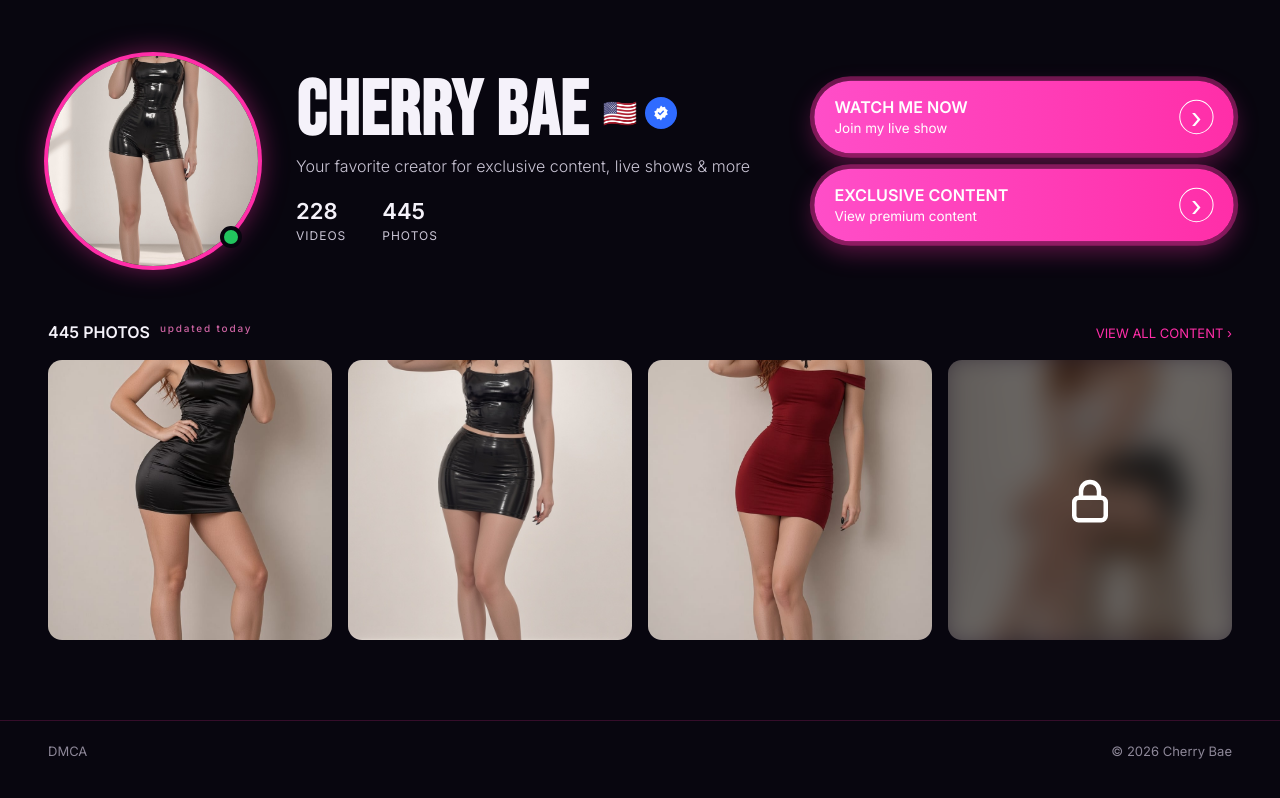
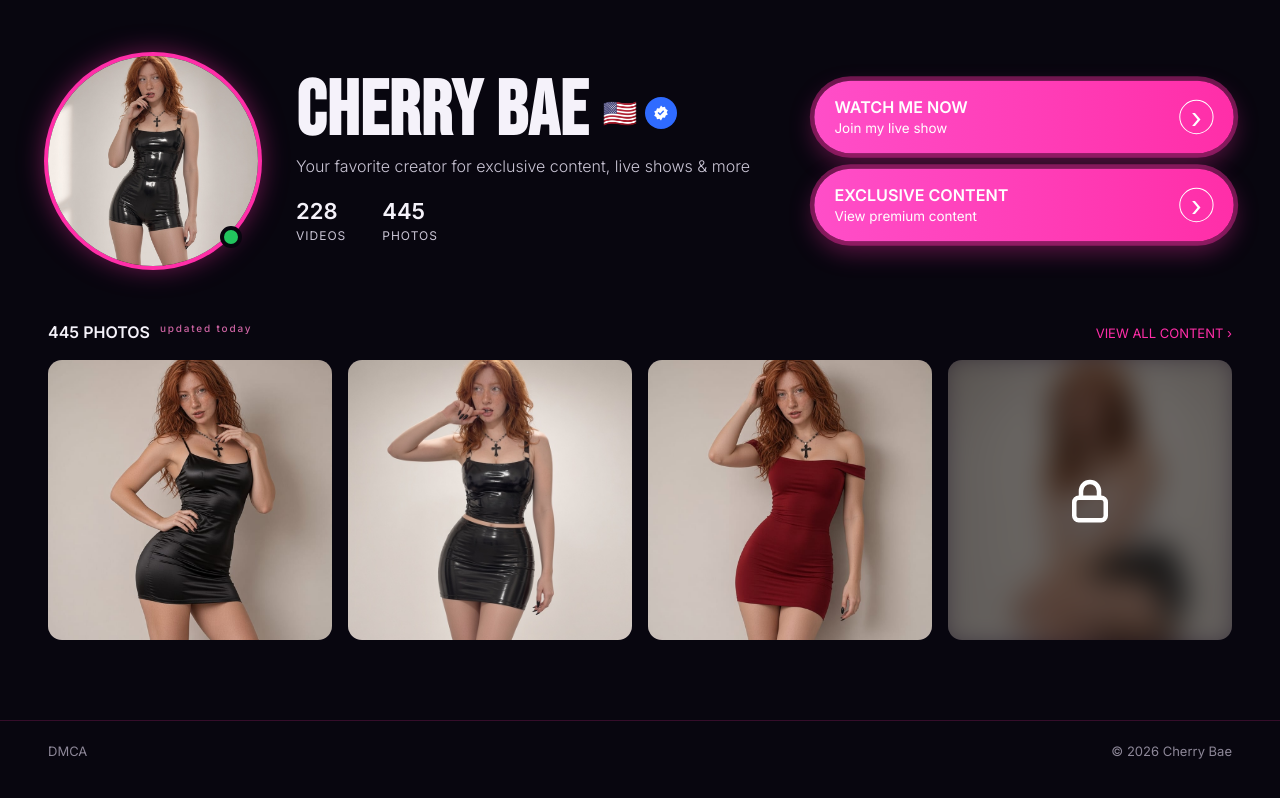
Before and after one commit to duka515/cherrybae, a website: page index.html in a window 1280 px wide. Drawn offline with Linux system fonts and the light colour scheme.

Commit message:
Crop profile and gallery photos to show face

```diff
--- a/css/style.css
+++ b/css/style.css
@@ -5,7 +5,7 @@ html,body{background:var(--bg);color:var(--text);font-family:Inter,system-ui,san
 .hero{display:grid;grid-template-columns:1.4fr .8fr;gap:40px;align-items:center}
 .profile{display:grid;grid-template-columns:220px 1fr;gap:28px;align-items:center}
 .avatar-wrap{position:relative;width:210px;height:210px}
-.avatar{width:210px;height:210px;object-fit:cover;border-radius:50%;box-shadow:0 0 0 4px var(--pink),0 0 28px rgba(255,46,168,.55)}
+.avatar{width:210px;height:210px;object-fit:cover;object-position:50% 8%;border-radius:50%;box-shadow:0 0 0 4px var(--pink),0 0 28px rgba(255,46,168,.55)}
 .online{position:absolute;right:16px;bottom:18px;width:22px;height:22px;background:var(--green);border:4px solid var(--bg);border-radius:50%}
 .name-row{display:flex;align-items:center;gap:14px;flex-wrap:wrap}
 h1{font-family:"Bebas Neue",sans-serif;font-size:clamp(48px,6vw,84px);letter-spacing:1px;line-height:.9}
@@ -29,7 +29,7 @@ h1{font-family:"Bebas Neue",sans-serif;font-size:clamp(48px,6vw,84px);letter-spa
 .view-all{color:var(--pink);text-decoration:none;font-size:13px}
 .gallery{display:grid;grid-template-columns:repeat(4,1fr);gap:16px}
 .shot{position:relative;display:block;border-radius:14px;overflow:hidden;background:#1a1024}
-.shot img{width:100%;height:280px;object-fit:cover;display:block}
+.shot img{width:100%;height:280px;object-fit:cover;object-position:50% 10%;display:block}
 .shot.locked img{filter:blur(14px) brightness(.45);transform:scale(1.08)}
 .shot.locked .lock-overlay{position:absolute;inset:0;display:grid;place-items:center;color:#fff;pointer-events:none}
 .shot.locked .lock-overlay svg{width:54px;height:54px;stroke:#fff;fill:none;stroke-width:2}
@@ -43,7 +43,7 @@ body.funnel-open .page,body.funnel-open footer{filter:blur(14px);pointer-events:
 .funnel-card h2{font-family:Georgia,serif;color:var(--pink);font-size:28px;margin:8px 28px 10px}
 #popupHeadline{font-weight:700;font-size:14px;margin-bottom:10px}
 .funnel-steps{color:#cfc9d6;font-size:13px;line-height:1.65;margin-bottom:12px}
-.funnel-banner{width:100%;max-height:220px;object-fit:cover;border-radius:8px;display:block;margin:0 auto 14px}
+.funnel-banner{width:100%;max-height:220px;object-fit:cover;object-position:50% 12%;border-radius:8px;display:block;margin:0 auto 14px}
 .legal{max-width:760px;margin:0 auto;padding:40px 20px 80px}
 .back{color:var(--pink);text-decoration:none}
 @media(max-width:980px){.page{padding:28px 18px 60px}.hero,.profile{grid-template-columns:1fr}.avatar-wrap,.avatar{width:140px;height:140px;margin:0 auto}.gallery{grid-template-columns:1fr 1fr}.shot img{height:200px}footer{padding:18px}}
```
